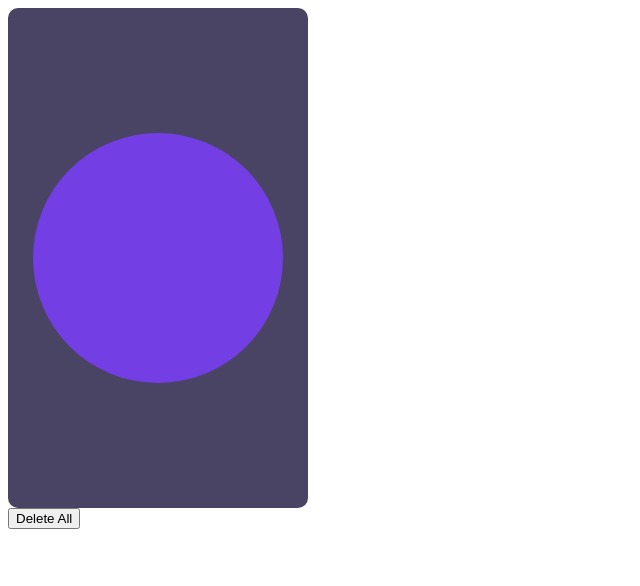
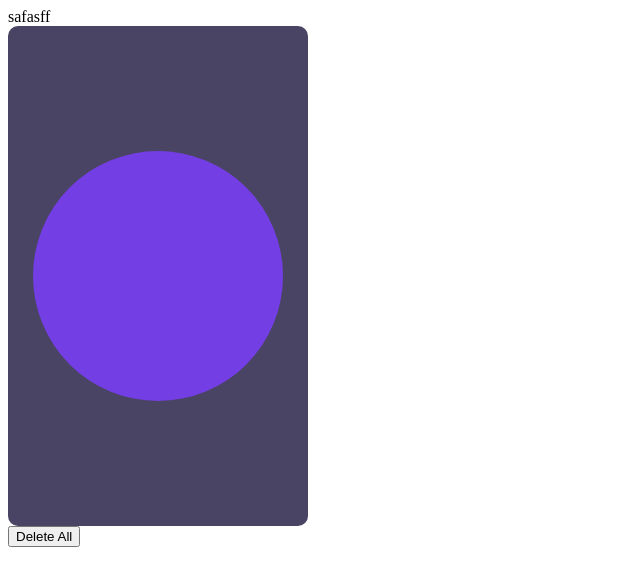
Before and after one commit to vampxlr/clock-scheduler-canvas-heroku, a React app: page client/index.html in a window 1280 px wide. Shown: the whole page, without its empty margins (0-640 px from the left). Built offline with nearby package versions, Linux system fonts and the light colour scheme.

Commit message:
some updates

```diff
--- a/client/index.html
+++ b/client/index.html
@@ -16,6 +16,7 @@
 
   </head>
   <body>
+  safasff
     <div id="app"></div>
 
 
```
